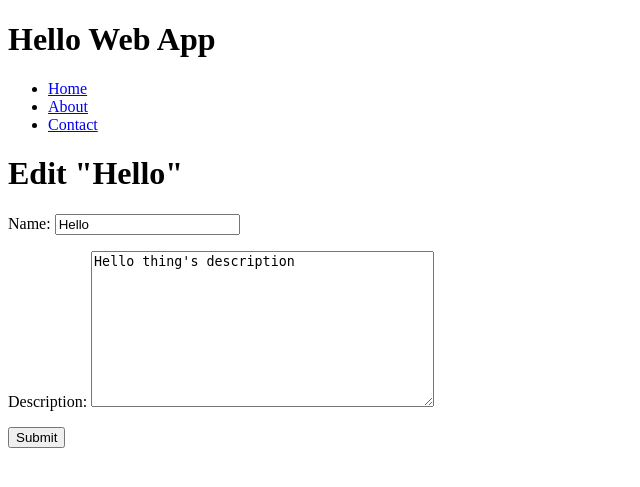
After one commit to alitsiya/hellowebapp, a Django app: a page that uses collection/templates/things/edit_thing.html in a window 1280 px wide. The commit adds this page. Shown: the top 487 px of the page, without its empty margins (0-640 px from the left). Run offline with Django 3.2, Linux system fonts and the light colour scheme; data comes from the database, SQL or seed files in the repository; both versions use the stored data as it was after the commit.

Commit message:
Edit thing

```diff
--- /dev/null
+++ b/collection/forms.py
@@ -0,0 +1,7 @@
+from django.forms import ModelForm
+from collection.models import Thing
+
+class ThingForm(ModelForm):
+    class Meta:
+        model = Thing
+        fields = ('name', 'description',)
--- /dev/null
+++ b/collection/templates/things/edit_thing.html
@@ -0,0 +1,12 @@
+{% extends 'layouts/base.html' %}
+{% block title %}
+    Edit {{ thing.name }} - {{ block.super }}
+{% endblock %}
+{% block content %}
+<h1>Edit "{{ thing.name }}"</h1>
+<form role="form" action="" method="post">
+    {% csrf_token %}
+    {{ form.as_p }}
+    <button type="submit">Submit</button>
+</form>
+{% endblock %}
--- a/collection/templates/things/thing_detail.html
+++ b/collection/templates/things/thing_detail.html
@@ -1,7 +1,7 @@
 {% extends 'layouts/base.html' %}
-{% load humanize %}
 {% block title %}{{ thing.name }} - {{ block.super }}{% endblock %}
 {% block content %}
     <h2>{{ thing.name }}</h2>
     <p>{{ thing.description }}</p>
+    <a href="{% url 'edit_thing' slug=thing.slug %}">Edit me!</a>
 {% endblock %}
--- a/collection/views.py
+++ b/collection/views.py
@@ -1,4 +1,5 @@
-from django.shortcuts import render
+from django.shortcuts import render, redirect
+from collection.forms import ThingForm
 from collection.models import Thing
 
 # Create your views here.
@@ -13,3 +14,27 @@ def thing_detail(request, slug):
    #and pass to the template
    return render(request, 'things/thing_detail.html', {'thing': thing,
    })
+
+def edit_thing(request, slug):
+    # grab the object...
+    thing = Thing.objects.get(slug=slug)
+    # set the form we're using...
+    form_class = ThingForm
+    # if we're coming to this view from a submitted form,
+    if request.method == 'POST':
+        # grab the data from the submitted form
+        form = form_class(data=request.POST, instance=thing)
+        if form.is_valid():
+            # save the new data
+            form.save()
+            return redirect('thing_detail', slug=thing.slug)
+
+    # otherwise just create the form
+    else:
+        form = form_class(instance=thing)
+
+    # and render the template
+    return render(request, 'things/edit_thing.html', {
+        'thing': thing,
+        'form': form,
+    })
--- a/hellowebapp/urls.py
+++ b/hellowebapp/urls.py
@@ -10,5 +10,7 @@ urlpatterns = patterns('',
         TemplateView.as_view(template_name='contact.html'),
         name='contact'),
     url(r'^things/(?P<slug>[-\w]+)/$', 'collection.views.thing_detail', name='thing_detail'),
+    # new line we're adding!
+    url(r'^things/(?P<slug>[-\w]+)/edit/$', 'collection.views.edit_thing', name='edit_thing'),
     url(r'^admin/', include(admin.site.urls)),
 )
```
Also changed, not shown: db.sqlite3, 3 other files.
